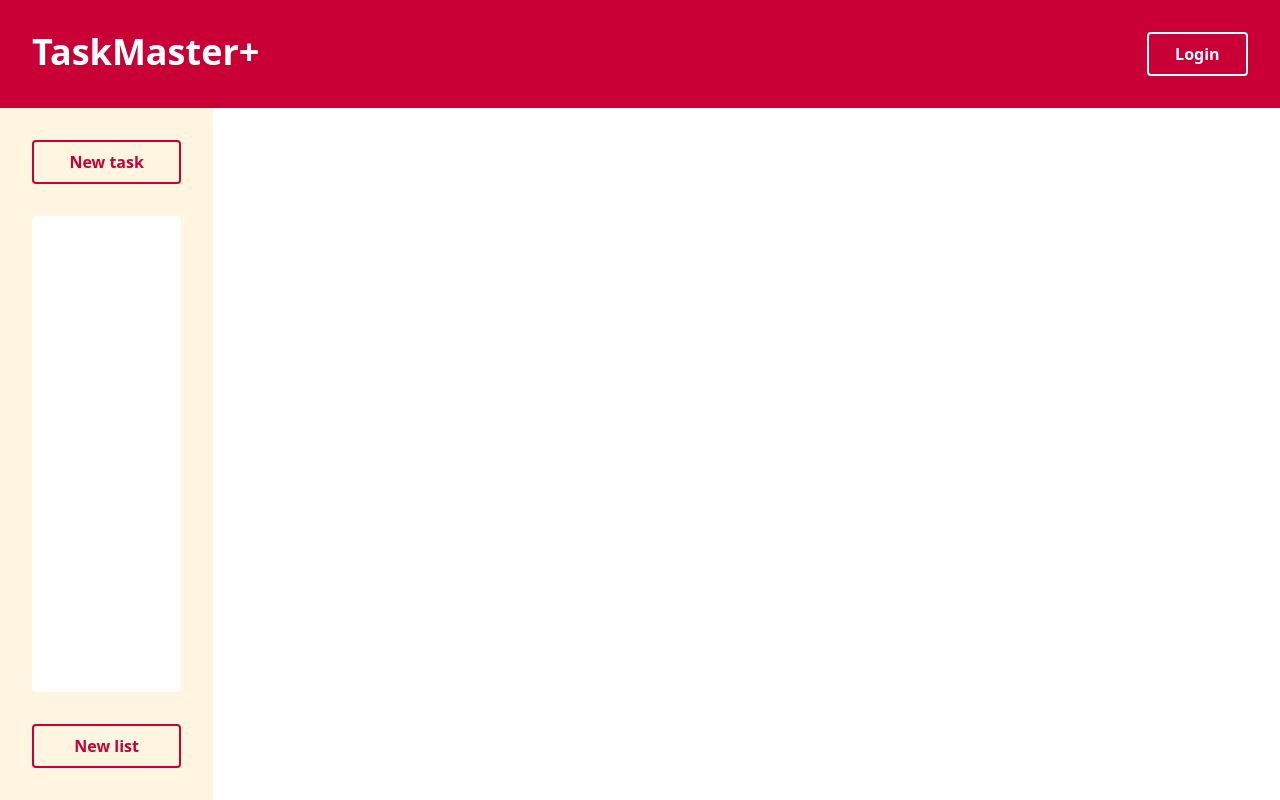
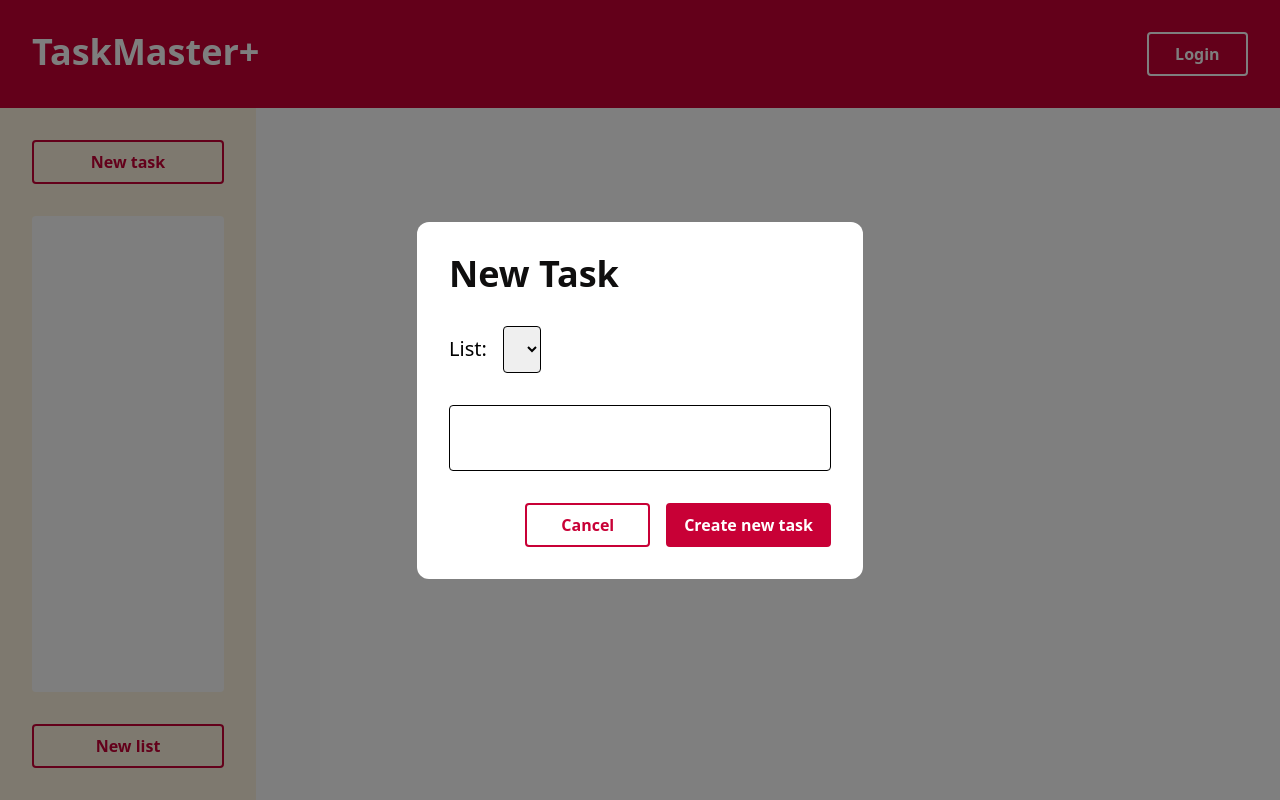
Before and after one commit to jaggerabney/TaskMaster-Plus, a Next.js app in the folder taskmaster-plus/: page / in a window 1280 px wide. Built offline with nearby package versions, Linux system fonts and the light colour scheme.

Commit message:
Implement NewTaskModal

```diff
--- a/taskmaster-plus/src/app/page.tsx
+++ b/taskmaster-plus/src/app/page.tsx
@@ -7,29 +7,43 @@ import Sidebar from "@/components/ui/Sidebar";
 import NewListModal from "@/components/ui/modals/NewListModal";
 import ListItem from "@/components/ui/ListItem";
 import { ListContext } from "@/contexts/ListContext";
+import NewTaskModal from "@/components/ui/modals/NewTaskModal";
 
 export default function Home() {
-  const [showModal, setShowModal] = useState(false);
+  const [showNewListModal, setShowNewListModal] = useState(false);
+  const [showNewTaskModal, setShowNewTaskModal] = useState(true);
   const listContext = useContext(ListContext);
 
-  function modalOpenHandler() {
-    setShowModal(true);
+  function listModalOpenHandler() {
+    setShowNewListModal(true);
   }
 
-  function modalCloseHandler() {
-    setShowModal(false);
+  function listModalCloseHandler() {
+    setShowNewListModal(false);
+  }
+
+  function taskModalOpenHandler() {
+    setShowNewTaskModal(true);
+  }
+
+  function taskModalCloseHandler() {
+    setShowNewTaskModal(false);
   }
 
   return (
     <div className="h-full w-full">
-      {showModal && <NewListModal onClose={modalCloseHandler} />}
+      {showNewListModal && <NewListModal onClose={listModalCloseHandler} />}
+      {showNewTaskModal && <NewTaskModal onClose={taskModalCloseHandler} />}
       <div
         id="content-wrapper"
         className="h-full w-full flex flex-col fixed z-10"
       >
         <Header />
         <div className="grow flex flex-row">
-          <Sidebar onNewList={modalOpenHandler} />
+          <Sidebar
+            onNewList={listModalOpenHandler}
+            onNewTask={taskModalOpenHandler}
+          />
           <div className="bg-white p-8 flex flex-row gap-8">
             {listContext.state.lists.map(
               (list) =>
--- a/taskmaster-plus/src/components/ui/Button.tsx
+++ b/taskmaster-plus/src/components/ui/Button.tsx
@@ -18,7 +18,7 @@ const Button: React.FC<Props> = ({
   return (
     <button
       type="button"
-      className={`px-4 py-2 w-full ${textColor} ${borderColor} ${bgColor} font-bold border-2 rounded hover:scale-[1.03] duration-100`}
+      className={`px-4 py-2 w-full ${textColor} ${borderColor} ${bgColor} whitespace-nowrap font-bold border-2 rounded hover:scale-[1.03] duration-100`}
       onClick={onClick}
     >
       {text}
--- a/taskmaster-plus/src/components/ui/Modal.tsx
+++ b/taskmaster-plus/src/components/ui/Modal.tsx
@@ -13,7 +13,7 @@ const Modal: React.FC<ModalProps> = ({ children, onClose }: ModalProps) => {
       />
       <div
         id="modal"
-        className="bg-white rounded-xl inset-0 w-1/4 h-[30%] p-8 fixed m-auto z-30"
+        className="bg-white rounded-xl inset-0 h-fit w-fit p-8 fixed m-auto z-30"
       >
         {children}
       </div>
--- a/taskmaster-plus/src/components/ui/Sidebar.tsx
+++ b/taskmaster-plus/src/components/ui/Sidebar.tsx
@@ -9,9 +9,13 @@ import { ListItemType } from "./ListItem";
 
 export interface SidebarProps {
   onNewList: () => void;
+  onNewTask: () => void;
 }
 
-const Sidebar: React.FC<SidebarProps> = ({ onNewList }: SidebarProps) => {
+const Sidebar: React.FC<SidebarProps> = ({
+  onNewList,
+  onNewTask
+}: SidebarProps) => {
   const listContext = useContext(ListContext);
 
   function newListHandler() {
@@ -29,12 +33,12 @@ const Sidebar: React.FC<SidebarProps> = ({ onNewList }: SidebarProps) => {
   }
 
   return (
-    <nav className="bg-cosmicLatte w-1/6 p-8 flex flex-col gap-8 justify-between">
+    <nav className="bg-cosmicLatte w-1/5 p-8 flex flex-col gap-8 justify-between">
       <Button
         text="New task"
         textColor="text-redNCS"
         borderColor="border-redNCS"
-        onClick={() => {}}
+        onClick={onNewTask}
       />
       <div className="grow bg-white rounded p-8 flex flex-col gap-2">
         {listContext.state.lists.map((list) => (
--- a/taskmaster-plus/src/components/ui/modals/NewListModal.tsx
+++ b/taskmaster-plus/src/components/ui/modals/NewListModal.tsx
@@ -30,10 +30,10 @@ const NewListModal: React.FC<ModalProps> = ({ onClose }: ModalProps) => {
 
   return (
     <Modal onClose={onClose}>
-      <div id="wrapper" className="h-full flex flex-col justify-between">
+      <div id="wrapper" className="h-full flex flex-col justify-between gap-8">
         <h1 className="text-4xl select-none font-bold text-night">New List</h1>
         <input
-          className="p-4 border-2 border-black rounded text-2xl"
+          className="p-4 border border-black rounded text-2xl"
           type="text"
           ref={inputRef}
         ></input>
--- /dev/null
+++ b/taskmaster-plus/src/components/ui/modals/NewTaskModal.tsx
@@ -0,0 +1,83 @@
+"use client";
+
+import React, { useContext, useRef } from "react";
+
+import Modal from "../Modal";
+import Button from "../Button";
+import { ListContext } from "@/contexts/ListContext";
+
+export interface ModalProps {
+  onClose: () => void;
+}
+
+const NewTaskModal: React.FC<ModalProps> = ({ onClose }: ModalProps) => {
+  const listContext = useContext(ListContext);
+  const inputRef = useRef<HTMLInputElement>(null);
+
+  //   function onNewList() {
+  //     listContext.dispatch({
+  //       type: ListActions.CREATE,
+  //       payload: {
+  //         id: Math.random(),
+  //         title: inputRef.current?.value || "Untitled list",
+  //         visible: true,
+  //         tasks: []
+  //       }
+  //     });
+
+  //     onClose();
+  //   }
+
+  return (
+    <Modal onClose={onClose}>
+      <div id="wrapper" className="h-full flex flex-col justify-between gap-8">
+        <h1 className="text-4xl select-none font-bold text-night">New Task</h1>
+        <div
+          id="list-dropdown-wrapper"
+          className="flex flex-row gap-4 items-center"
+        >
+          <label htmlFor="list" className="text-xl">
+            List:
+          </label>
+          <select
+            id="list"
+            name="list"
+            className="border border-black rounded text-xl p-2"
+          >
+            {listContext.state.lists.map((list) => (
+              <option key={list.id} value={list.title}>
+                {list.title}
+              </option>
+            ))}
+          </select>
+        </div>
+        <input
+          className="p-4 border border-black rounded text-2xl"
+          type="text"
+          ref={inputRef}
+        />
+        <div
+          id="button-wrapper"
+          className="w-[80%] ml-[20%] flex flex-row gap-4"
+        >
+          <Button
+            text="Cancel"
+            textColor="text-redNCS"
+            borderColor="border-redNCS"
+            bgColor="bg-white"
+            onClick={onClose}
+          />
+          <Button
+            text="Create new task"
+            textColor="text-white"
+            borderColor="border-redNCS"
+            bgColor="bg-redNCS"
+            onClick={() => {}}
+          />
+        </div>
+      </div>
+    </Modal>
+  );
+};
+
+export default NewTaskModal;
```
